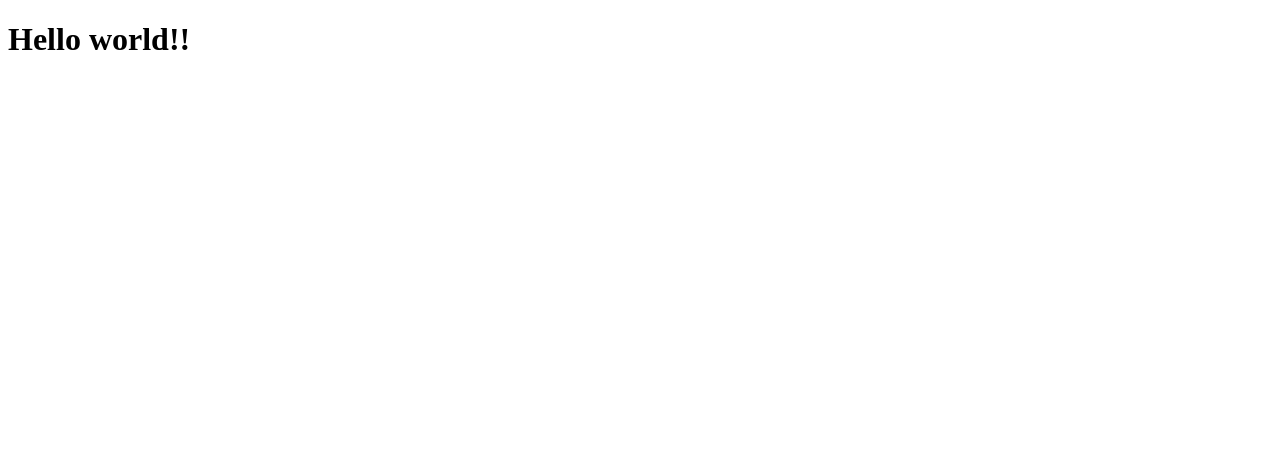
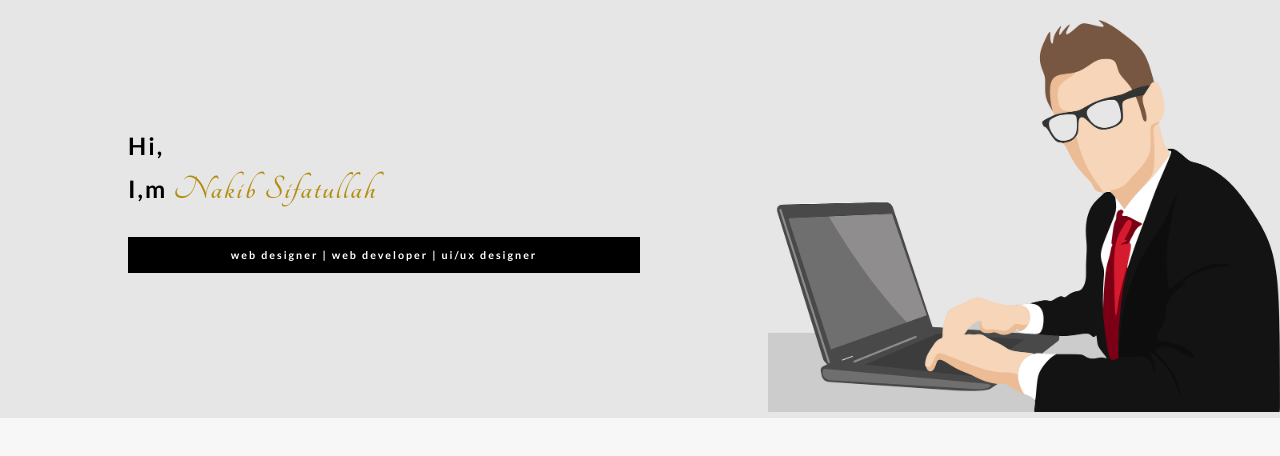
Before and after one commit to NakibSifatullah/portfolio-project, a plain HTML site: page index.html in a window 1280 px wide. Drawn offline with Linux system fonts and the light colour scheme.

Commit message:
head complete

```diff
--- a/index.html
+++ b/index.html
@@ -8,6 +8,14 @@
     <link rel="stylesheet" href="style.css">
 </head>
 <body>
-    <h1>Hello world!!</h1>
+    <div class="head-section">
+            <div class="head-section-left">
+                <h2>Hi, <br> I,m <span class="orange-color">Nakib Sifatullah</span> </h2>
+                <h6 class="port-des">web designer | web developer | ui/ux designer</h6>
+            </div>
+            <div class="head-section-right">
+                <img src="images/man-1351317_1280.png" alt="head-image">
+            </div>
+    </div>
 </body>
 </html>
--- a/style.css
+++ b/style.css
@@ -0,0 +1,59 @@
+@import url('https://fonts.googleapis.com/css2?family=Lato:wght@400;700&family=Tangerine:wght@700&display=swap');
+*{
+    margin: 0;
+    padding: 0;
+    box-sizing: border-box;
+}
+body{
+    font-family: 'Lato', sans-serif;
+    background-color: rgb(248, 247, 247);
+}
+
+.orange-color{
+    color: rgb(179, 140, 13);
+    font-family: 'Tangerine', cursive;
+    font-weight: 700;
+    font-size: 35px;
+}
+.head-section{
+    display: flex;
+    background-color: #E6E6E6;
+    letter-spacing: 2px;
+    line-height: 1.5;
+}
+.head-section-left{
+    width: 60%;
+    padding: 10%;
+
+}
+.head-section-right{
+    width: 40%;
+}
+.head-section-right img{
+    width: 100%;
+}
+.port-des{
+    margin-top: 20px;
+    background-color: #000;
+    color: #fff;
+    padding: 10px;
+    text-align: center;
+}
+
+
+@media only screen and (max-width:480px)  {
+    .head-section-left{
+        padding: 5%;
+    }
+
+    .port-des{
+        font-size: 7px;
+    }
+    .head-section-left h2{
+        font-size: 15px;
+    }
+    .orange-color{
+        font-size: 20px;
+    }
+
+}
```
Also changed, not shown: images/man-1351317_1280.png (added).
